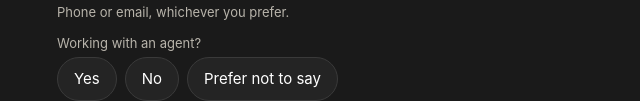
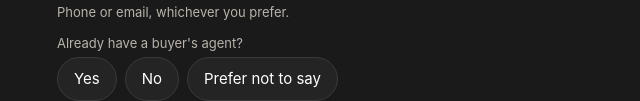
Before and after one commit to vancouversearch/open-house, a plain HTML site: page oh/104-555-w14/index.html in a window 1280 px wide. Shown: the part 703-804 px from the top of the page, 319-959 px from the left. Drawn offline with Linux system fonts and the light colour scheme.

Commit message:
Rephrase agent question to "Already have a buyer's agent?"
"Working with an agent?" was ambiguous — visitors read it as "would you
like to work with an agent (me)?" and tapped Yes, making them cold leads
in Realtor OS. The new wording makes clear it's asking about an existing
relationship.

Co-Authored-By: Claude Sonnet 4.6 <noreply@anthropic.com>

```diff
--- a/oh/104-555-w14/index.html
+++ b/oh/104-555-w14/index.html
@@ -35,7 +35,7 @@
     <label class="field"><span>Email</span><input id="email" type="email" name="email" autocomplete="email" inputmode="email" maxlength="120"></label>
     <p class="hint">Phone or email, whichever you prefer.</p>
 
-    <fieldset class="chips" data-name="agent"><legend>Working with an agent?</legend>
+    <fieldset class="chips" data-name="agent"><legend>Already have a buyer's agent?</legend>
       <label><input type="radio" name="agent" value="yes"><span>Yes</span></label>
       <label><input type="radio" name="agent" value="no"><span>No</span></label>
       <label><input type="radio" name="agent" value="prefer not to say"><span>Prefer not to say</span></label>
```
Also changed, not shown: oh/40-2375-w-broadway/index.html (+1 -1 lines), oh/904-590-nicola/index.html (+1 -1 lines), 1 other file.
